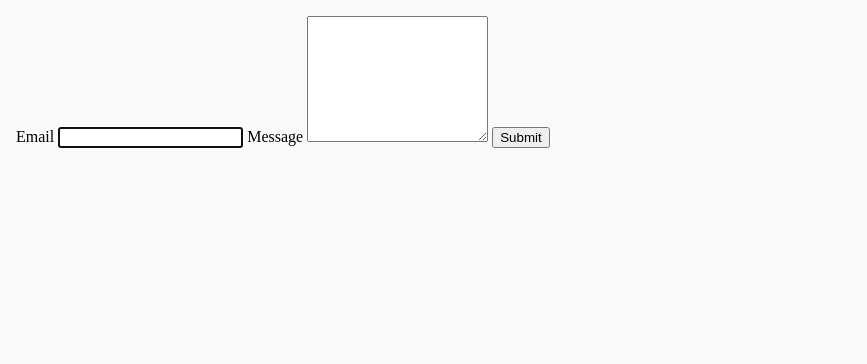
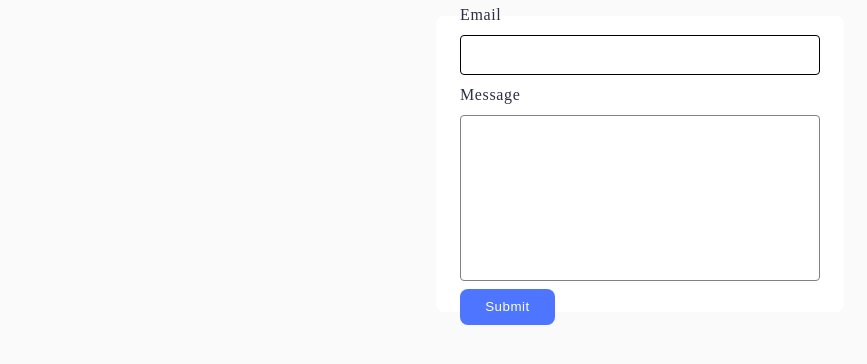
Before and after one commit to dima50066/goit-js-hw-09, a website built with Vite: page src/2-form.html in a window 1280 px wide. Shown: the whole page, without its empty margins (0-867 px from the left). Built offline with nearby package versions, Linux system fonts and the light colour scheme.

Commit message:
add styles to task2

```diff
--- a/src/2-form.html
+++ b/src/2-form.html
@@ -6,24 +6,27 @@
     <meta name="viewport" content="width=device-width, initial-scale=1.0">
     <title>Task-2 Form</title>
     <link rel="stylesheet" href="./css/styles.css">
+    <link href="
+        https://cdn.jsdelivr.net/npm/basiclightbox@5.0.4/dist/basicLightbox.min.css
+        " rel="stylesheet">
 </head>
 
 
 
-<form class="feedback-form" autocomplete="off">
-    <label>
-        Email
-        <input type="email" name="email" autofocus />
-    </label>
-    <label>
-        Message
-        <textarea name="message" rows="8"></textarea>
-    </label>
-    <button type="submit">Submit</button>
-</form>
+
 
 <body>
-
+    <form class="feedback-form" autocomplete="off">
+        <label class="form-label">
+            Email
+            <input type="email" name="email" autofocus class="form-input" />
+        </label>
+        <label class="form-label">
+            Message
+            <textarea name="message" rows="8" class="form-textarea"></textarea>
+        </label>
+        <button type="submit" class="form-button">Submit</button>
+    </form>
     <script type="module" src="./js/2-form.js"></script>
 </body>
 
--- a/src/css/styles.css
+++ b/src/css/styles.css
@@ -17,3 +17,66 @@ ul {
   flex-wrap: wrap;
   gap: 24px;
 }
+
+/* FORM */
+.feedback-form {
+  margin: 0 auto;
+  display: flex;
+  flex-direction: column;
+  align-items: left;
+  justify-content: center;
+  width: 408px;
+  height: 296px;
+  border-radius: 8px;
+  padding: 24px;
+  background-color: #fff;
+}
+
+.form-label {
+  width: 360px;
+  display: flex;
+  flex-direction: column;
+  margin-bottom: 8px;
+  line-height: 1.5;
+  letter-spacing: 0.04em;
+  color: #2e2f42;
+}
+
+.form-input,
+.form-textarea {
+  border: 1px solid #808080;
+  border-radius: 4px;
+  margin-top: 8px;
+  outline: none;
+  resize: none;
+  line-height: 1.5;
+  letter-spacing: 0.04em;
+  color: #2e2f42;
+}
+
+.form-input {
+  height: 40px;
+}
+
+.form-label:focus-within .form-input,
+.form-label:focus-within .form-textarea {
+  border: 1px solid #000;
+}
+
+.form-button {
+  left: 0;
+  border-radius: 8px;
+  padding: 8px 16px;
+  width: 95px;
+  height: 40px;
+  background: #4e75ff;
+  border: none;
+  font-weight: 500;
+  line-height: 1.5;
+  letter-spacing: 0.04em;
+  color: #fff;
+}
+
+.form-button:hover {
+  background: #6c8cff;
+}
--- a/src/js/2-form.js
+++ b/src/js/2-form.js
@@ -35,7 +35,6 @@ const clearForm = () => {
   document.querySelector('.feedback-form').reset();
 };
 
-// Обробка події input з використанням делегування
 document
   .querySelector('.feedback-form')
   .addEventListener('input', updateFormData);
```
Also changed, not shown: src/1-gallery.html (+3 -0 lines), src/index.html (+3 -0 lines).
